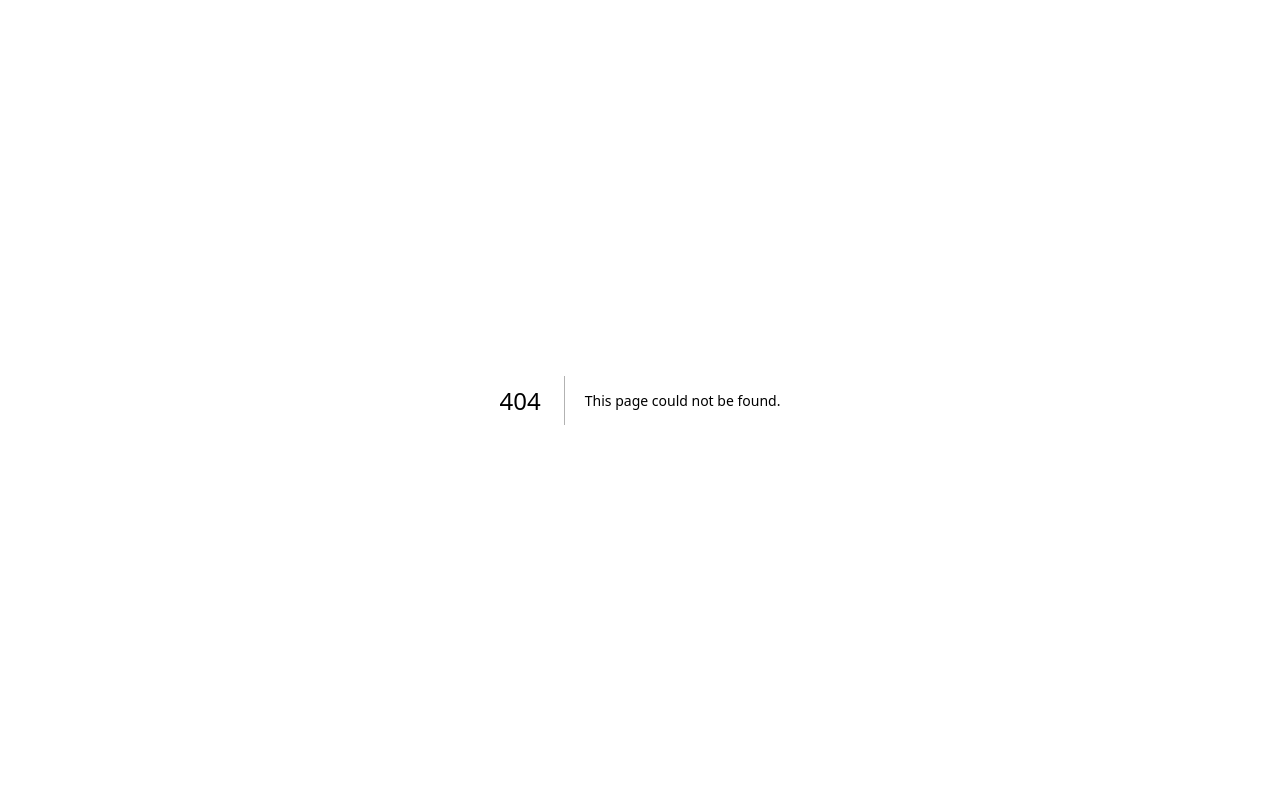
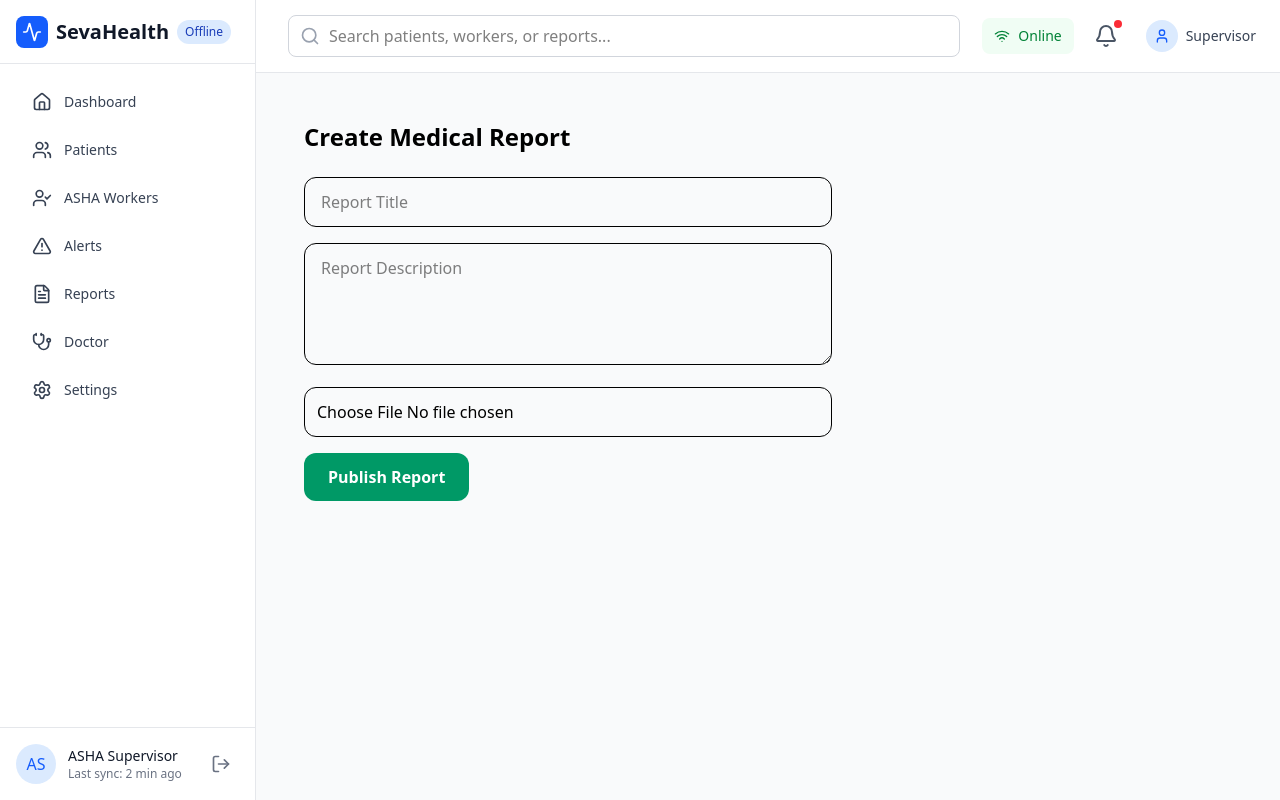
Before and after one commit to PiyushDhadse/SevaHealth---Build.exe, a Next.js app in the folder sevahealth/: page /dashboard/reports/create in a window 1280 px wide. Before the commit this address had no page. Built offline with nearby package versions, Linux system fonts and the light colour scheme.

Commit message:
Reports Page added and navigation to create report  page implemented.

```diff
--- /dev/null
+++ b/sevahealth/src/app/dashboard/reports/create/page.js
@@ -0,0 +1,54 @@
+"use client";
+
+import { useRouter } from "next/navigation";
+import { useState } from "react";
+
+export default function CreateReportPage() {
+  const router = useRouter();
+  const [title, setTitle] = useState("");
+  const [description, setDescription] = useState("");
+
+  const handleSubmit = (e) => {
+    e.preventDefault();
+    // Later: save to DB / Supabase
+    router.push("/dashboard/reports");
+  };
+
+  return (
+    <div className="p-6 max-w-xl">
+      <h1 className="text-2xl font-bold mb-6">Create Medical Report</h1>
+
+      <form onSubmit={handleSubmit} className="space-y-4">
+        <input
+          placeholder="Report Title"
+          value={title}
+          onChange={(e) => setTitle(e.target.value)}
+          className="w-full px-4 py-3 border rounded-xl"
+          required
+        />
+
+        <textarea
+          placeholder="Report Description"
+          value={description}
+          onChange={(e) => setDescription(e.target.value)}
+          className="w-full px-4 py-3 border rounded-xl"
+          rows={4}
+          required
+        />
+
+        <input
+          type="file"
+          className="w-full border rounded-xl p-3"
+          required
+        />
+
+        <button
+          type="submit"
+          className="bg-emerald-600 text-white px-6 py-3 rounded-xl font-semibold hover:bg-emerald-700"
+        >
+          Publish Report
+        </button>
+      </form>
+    </div>
+  );
+}
--- a/sevahealth/src/app/dashboard/reports/page.js
+++ b/sevahealth/src/app/dashboard/reports/page.js
@@ -0,0 +1,87 @@
+"use client";
+
+import { useState } from "react";
+import Link from "next/link";
+
+export default function ReportsPage() {
+  const [reports] = useState([
+    {
+      id: 1,
+      title: "Monthly Health Assessment",
+      doctor: "Dr. Anjali Sharma",
+      date: "2026-01-10",
+      description: "General health evaluation report including vitals and diagnosis.",
+      fileUrl: "/reports/sample-report.pdf"
+    },
+    {
+      id: 2,
+      title: "Diabetes Follow-up Report",
+      doctor: "Dr. Rajesh Kumar",
+      date: "2026-01-08",
+      description: "Blood sugar analysis and medication adjustments.",
+      fileUrl: "/reports/sample-report.pdf"
+    }
+  ]);
+
+  return (
+    <div className="p-6">
+
+      {/* Header */}
+      <div className="flex items-center justify-between mb-6">
+        <div>
+          <h1 className="text-2xl font-bold text-slate-800">Medical Reports</h1>
+          <p className="text-sm text-slate-500">
+            Reports published by doctors
+          </p>
+        </div>
+
+        {/* Create Report Button */}
+        <Link
+          href="/dashboard/reports/create"
+          className="bg-emerald-600 text-white px-5 py-2.5 rounded-xl font-semibold hover:bg-emerald-700 transition"
+        >
+          + Create Report
+        </Link>
+      </div>
+
+      {/* Reports List */}
+      <div className="grid grid-cols-1 md:grid-cols-2 gap-6">
+        {reports.map((report) => (
+          <div
+            key={report.id}
+            className="bg-white border border-slate-200 rounded-2xl p-5 shadow-sm hover:shadow-md transition"
+          >
+            <h2 className="text-lg font-semibold text-slate-800">
+              {report.title}
+            </h2>
+
+            <p className="text-sm text-slate-500 mt-1">
+              By <span className="font-medium">{report.doctor}</span>
+            </p>
+
+            <p className="text-xs text-slate-400 mt-1">
+              Published on {report.date}
+            </p>
+
+            <p className="text-sm text-slate-600 mt-3">
+              {report.description}
+            </p>
+
+            {/* Actions */}
+            <div className="mt-5 flex justify-end">
+              <a
+                href={report.fileUrl}
+                download
+                className="inline-flex items-center gap-2 px-4 py-2 text-sm font-medium
+                           border border-emerald-600 text-emerald-600 rounded-lg
+                           hover:bg-emerald-50 transition"
+              >
+                ⬇ Download Report
+              </a>
+            </div>
+          </div>
+        ))}
+      </div>
+    </div>
+  );
+}
```
